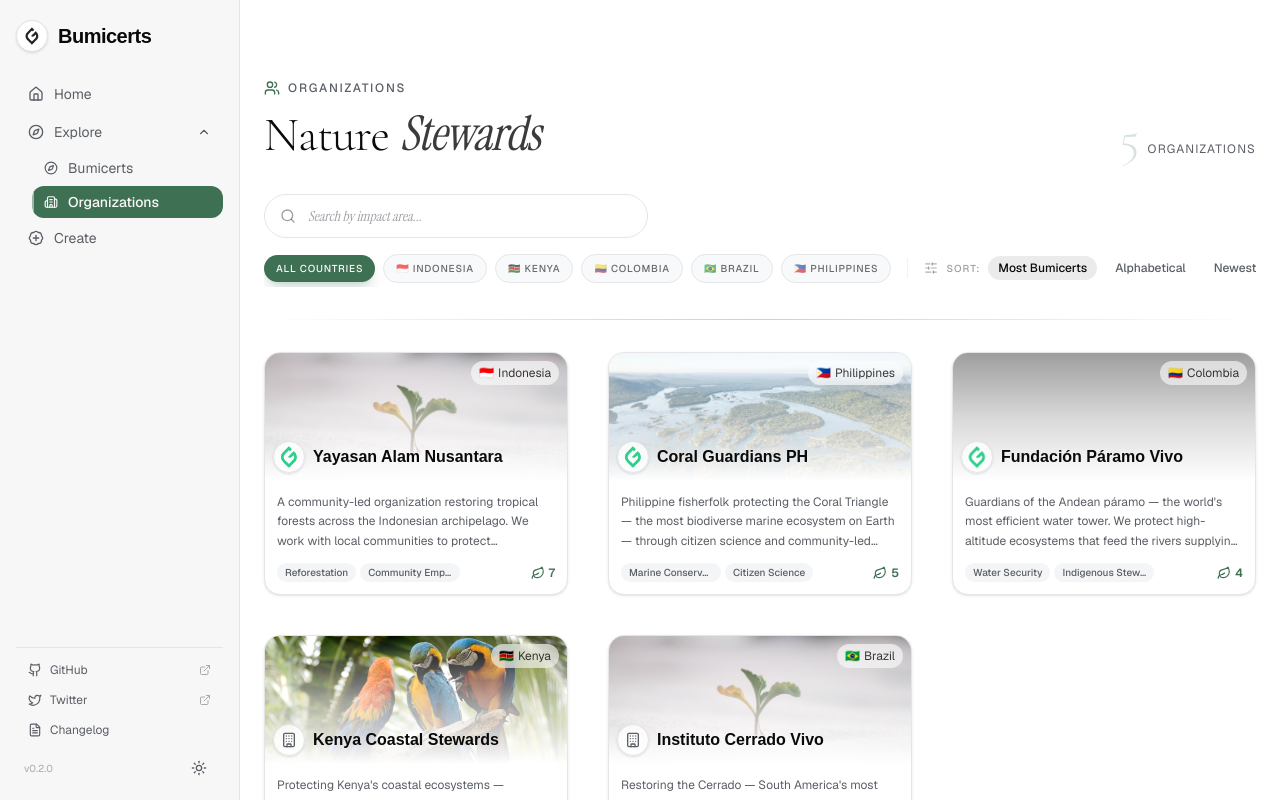
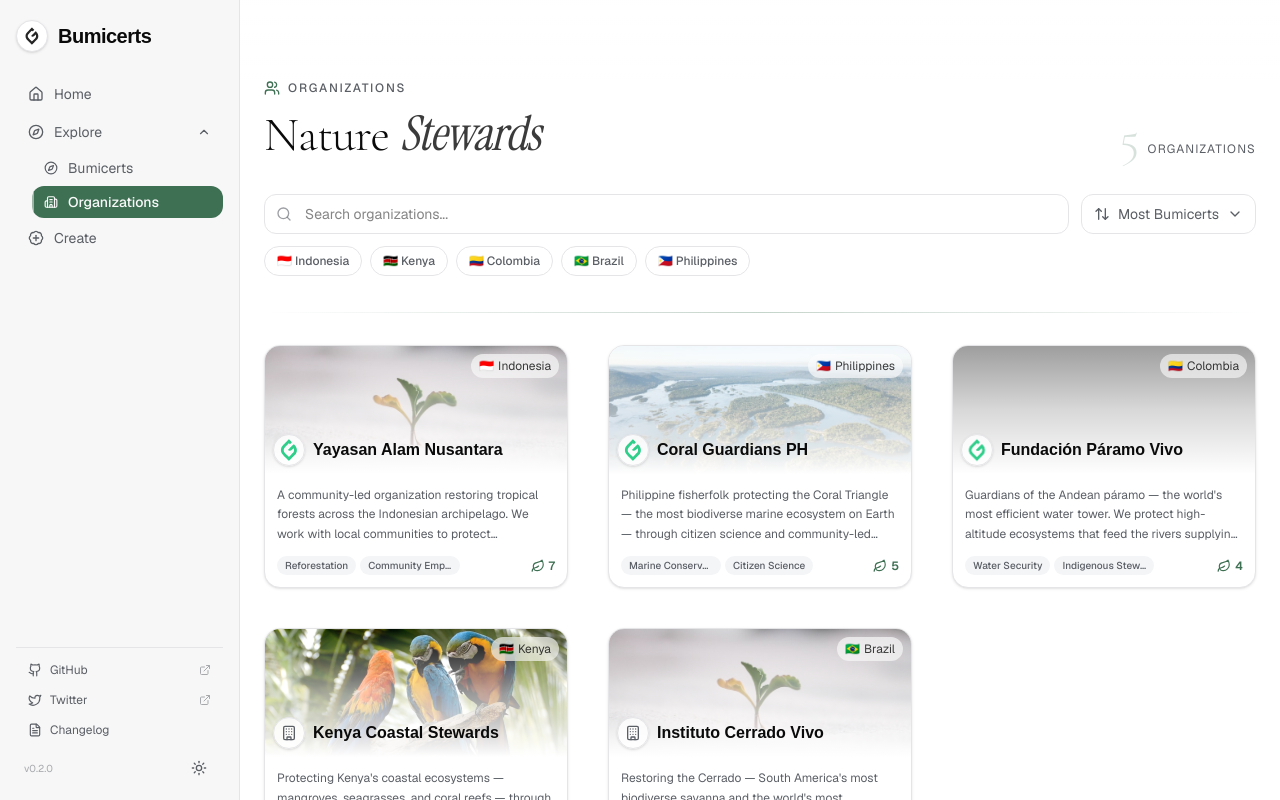
Before and after one commit to GainForest/bumicerts-platform, a Next.js app: page /organization/all in a window 1280 px wide. Built offline with nearby package versions, Linux system fonts and the light colour scheme; grey boxes are pictures that could not be loaded; a web font is replaced by a local one.

Commit message:
refactor: Match organization/all filter UI to explore page style
- Row 1: Search input + Sort dropdown
- Row 2: Scrollable country chips with selected first
- Removed old FilterBar and SearchSlot components
- Consistent styling across both pages

```diff
--- a/app/(marketplace)/organization/all/_components/AllOrgsClient.tsx
+++ b/app/(marketplace)/organization/all/_components/AllOrgsClient.tsx
@@ -2,7 +2,12 @@
 
 import { useState, useMemo, useEffect } from "react";
 import { motion, AnimatePresence } from "framer-motion";
-import { SearchIcon, SlidersHorizontalIcon, BuildingIcon, UsersIcon } from "lucide-react";
+import {
+  SearchIcon,
+  ArrowUpDownIcon,
+  ChevronDownIcon,
+  UsersIcon,
+} from "lucide-react";
 import { OrganizationCard } from "./OrganizationCard";
 import { useHeaderContext } from "@/app/(marketplace)/_components/Header/context";
 import type { MockOrganization } from "@/lib/mock-data";
@@ -22,173 +27,10 @@ const SORT_OPTIONS = [
   { value: "newest", label: "Newest" },
 ];
 
-const PLACEHOLDER_TEXTS = [
-  "Search by name...",
-  "Search by country...",
-  "Search by impact area...",
-];
-
 const containerVariants = {
   hidden: {},
   visible: { transition: { staggerChildren: 0.1 } },
 };
-
-// ── Cycling placeholder ──────────────────────────────
-
-function CyclingPlaceholder({ visible }: { visible: boolean }) {
-  const [index, setIndex] = useState(0);
-
-  useEffect(() => {
-    if (!visible) return;
-    const id = setInterval(() => {
-      setIndex((i) => (i + 1) % PLACEHOLDER_TEXTS.length);
-    }, 2500);
-    return () => clearInterval(id);
-  }, [visible]);
-
-  if (!visible) return null;
-
-  return (
-    <AnimatePresence mode="wait">
-      <motion.span
-        key={index}
-        initial={{ opacity: 0, y: 4 }}
-        animate={{ opacity: 1, y: 0 }}
-        exit={{ opacity: 0, y: -4 }}
-        transition={{ duration: 0.25 }}
-        className="text-muted-foreground/60 text-sm pointer-events-none select-none"
-        style={{ fontFamily: "var(--font-instrument-serif-var)", fontStyle: "italic" }}
-      >
-        {PLACEHOLDER_TEXTS[index]}
-      </motion.span>
-    </AnimatePresence>
-  );
-}
-
-// ── Search component ─────────────────────────────────
-
-function SearchSlot({
-  query,
-  setQuery,
-}: {
-  query: string;
-  setQuery: (q: string) => void;
-}) {
-  return (
-    <div className="relative flex items-center w-full max-w-sm">
-      <SearchIcon className="absolute left-4 h-4 w-4 text-muted-foreground/60 pointer-events-none" />
-      <input
-        type="text"
-        value={query}
-        onChange={(e) => setQuery(e.target.value)}
-        className={cn(
-          "w-full h-11 pl-11 pr-4 text-sm rounded-full border border-border bg-background",
-          "focus:outline-none focus:ring-2 focus:ring-primary/20 focus:border-primary/30",
-          "transition-all duration-500 hover:border-primary/20",
-          query ? "text-foreground" : "text-transparent caret-foreground"
-        )}
-      />
-      {!query && (
-        <div className="absolute left-11 right-4 flex items-center overflow-hidden pointer-events-none">
-          <CyclingPlaceholder visible={!query} />
-        </div>
-      )}
-    </div>
-  );
-}
-
-// ── Filter bar ───────────────────────────────────────
-
-function FilterBar({
-  sort,
-  setSort,
-  countryFilter,
-  setCountryFilter,
-  countries,
-}: {
-  sort: string;
-  setSort: (s: string) => void;
-  countryFilter: string | null;
-  setCountryFilter: (c: string | null) => void;
-  countries: string[];
-}) {
-  return (
-    <motion.div
-      initial={{ opacity: 0, y: 12 }}
-      animate={{ opacity: 1, y: 0 }}
-      transition={{ duration: 0.5, delay: 0.3, ease: [0.25, 0.1, 0.25, 1] }}
-      className="flex items-center gap-4 overflow-x-auto scrollbar-hidden pb-1"
-    >
-      {/* Country filter pills */}
-      <div className="flex items-center gap-2 shrink-0">
-        <motion.button
-          whileHover={{ scale: 1.02 }}
-          whileTap={{ scale: 0.98 }}
-          transition={{ type: "spring", stiffness: 400, damping: 25 }}
-          onClick={() => setCountryFilter(null)}
-          className={cn(
-            "text-[10px] uppercase tracking-[0.08em] font-medium rounded-full px-3 py-1.5 whitespace-nowrap cursor-pointer transition-all duration-500",
-            countryFilter === null
-              ? "bg-primary text-primary-foreground shadow-lg shadow-primary/20"
-              : "text-foreground/60 bg-muted/60 border border-border/50 hover:border-primary/20"
-          )}
-        >
-          All Countries
-        </motion.button>
-        {countries.map((code, index) => {
-          const data = COUNTRY_MAP[code];
-          return (
-            <motion.button
-              key={code}
-              initial={{ opacity: 0, y: 8 }}
-              animate={{ opacity: 1, y: 0 }}
-              transition={{ duration: 0.4, delay: index * 0.05 + 0.4 }}
-              whileHover={{ scale: 1.02 }}
-              whileTap={{ scale: 0.98 }}
-              onClick={() => setCountryFilter(countryFilter === code ? null : code)}
-              className={cn(
-                "text-[10px] uppercase tracking-[0.08em] font-medium rounded-full px-3 py-1.5 whitespace-nowrap cursor-pointer transition-all duration-500 flex items-center gap-1",
-                countryFilter === code
-                  ? "bg-primary text-primary-foreground shadow-lg shadow-primary/20"
-                  : "text-foreground/60 bg-muted/60 border border-border/50 hover:border-primary/20"
-              )}
-            >
-              {data?.emoji} {data?.name ?? code}
-            </motion.button>
-          );
-        })}
-      </div>
-
-      {/* Subtle separator */}
-      <div className="h-5 w-px bg-border/50 shrink-0" />
-
-      {/* Sort options */}
-      <div className="flex items-center gap-2 shrink-0">
-        <SlidersHorizontalIcon className="h-3.5 w-3.5 text-muted-foreground/50" />
-        <span className="text-[10px] uppercase tracking-[0.1em] text-muted-foreground/60 font-medium">
-          Sort:
-        </span>
-        {SORT_OPTIONS.map((option) => (
-          <motion.button
-            key={option.value}
-            whileHover={{ scale: 1.02 }}
-            whileTap={{ scale: 0.98 }}
-            transition={{ type: "spring", stiffness: 400, damping: 25 }}
-            onClick={() => setSort(option.value)}
-            className={cn(
-              "text-xs font-medium px-2.5 py-1 rounded-lg transition-all duration-300 cursor-pointer",
-              sort === option.value
-                ? "text-foreground bg-foreground/[0.08]"
-                : "text-muted-foreground hover:text-foreground"
-            )}
-          >
-            {option.label}
-          </motion.button>
-        ))}
-      </div>
-    </motion.div>
-  );
-}
 
 // ── Main client component ─────────────────────────────
 
@@ -196,6 +38,7 @@ export function AllOrgsClient({ organizations }: { organizations: MockOrganizati
   const [query, setQuery] = useState("");
   const [sort, setSort] = useState("bumicerts");
   const [countryFilter, setCountryFilter] = useState<string | null>(null);
+  const [openDropdown, setOpenDropdown] = useState<string | null>(null);
   const { setRightContent } = useHeaderContext();
 
   // Clear header slots on unmount
@@ -237,6 +80,19 @@ export function AllOrgsClient({ organizations }: { organizations: MockOrganizati
     }
     return result;
   }, [query, sort, countryFilter, organizations]);
+
+  // Build country chips: selected first
+  const countryChips = useMemo(() => {
+    const allCountries = countries.map((code) => ({
+      code,
+      data: COUNTRY_MAP[code],
+      isSelected: countryFilter === code,
+    }));
+    return [
+      ...allCountries.filter((c) => c.isSelected),
+      ...allCountries.filter((c) => !c.isSelected),
+    ];
+  }, [countries, countryFilter]);
 
   return (
     <section className="pt-6 pb-20 md:pb-28 px-6">
@@ -291,21 +147,92 @@ export function AllOrgsClient({ organizations }: { organizations: MockOrganizati
           </motion.div>
         </motion.div>
 
-        {/* Search + filters inline */}
+        {/* Search + filters - matching explore page style */}
         <motion.div
           initial={{ opacity: 0, y: 16 }}
           animate={{ opacity: 1, y: 0 }}
           transition={{ duration: 0.5, delay: 0.2, ease: [0.25, 0.1, 0.25, 1] }}
-          className="flex flex-col gap-4"
+          className="space-y-3"
         >
-          <SearchSlot query={query} setQuery={setQuery} />
-          <FilterBar
-            sort={sort}
-            setSort={setSort}
-            countryFilter={countryFilter}
-            setCountryFilter={setCountryFilter}
-            countries={countries}
-          />
+          {/* Row 1: Search + Sort */}
+          <div className="flex items-center gap-3">
+            {/* Search */}
+            <div className="relative flex-1 min-w-0">
+              <SearchIcon className="absolute left-3 top-1/2 -translate-y-1/2 h-4 w-4 text-muted-foreground/60" />
+              <input
+                type="text"
+                value={query}
+                onChange={(e) => setQuery(e.target.value)}
+                placeholder="Search organizations..."
+                className="w-full h-10 pl-10 pr-4 text-sm rounded-lg border border-border bg-background focus:outline-none focus:ring-2 focus:ring-primary/20 transition-all"
+              />
+            </div>
+
+            {/* Sort dropdown */}
+            <div className="relative shrink-0">
+              <button
+                onClick={() => setOpenDropdown(openDropdown === "sort" ? null : "sort")}
+                className="flex items-center gap-2 h-10 px-3 text-sm text-muted-foreground hover:text-foreground border border-border rounded-lg transition-colors"
+              >
+                <ArrowUpDownIcon className="h-4 w-4" />
+                <span className="hidden sm:inline">{SORT_OPTIONS.find((o) => o.value === sort)?.label}</span>
+                <ChevronDownIcon
+                  className={cn("h-4 w-4 transition-transform", openDropdown === "sort" && "rotate-180")}
+                />
+              </button>
+
+              <AnimatePresence>
+                {openDropdown === "sort" && (
+                  <motion.div
+                    initial={{ opacity: 0, y: -8 }}
+                    animate={{ opacity: 1, y: 0 }}
+                    exit={{ opacity: 0, y: -8 }}
+                    className="absolute right-0 top-full mt-1 w-40 bg-background border border-border rounded-lg shadow-xl z-20 py-1"
+                  >
+                    {SORT_OPTIONS.map((option) => (
+                      <button
+                        key={option.value}
+                        onClick={() => {
+                          setSort(option.value);
+                          setOpenDropdown(null);
+                        }}
+                        className={cn(
+                          "w-full text-left px-3 py-2 text-sm transition-colors",
+                          sort === option.value
+                            ? "text-primary bg-primary/5"
+                            : "text-muted-foreground hover:text-foreground hover:bg-muted/50"
+                        )}
+                      >
+                        {option.label}
+                      </button>
+                    ))}
+                  </motion.div>
+                )}
+              </AnimatePresence>
+            </div>
+          </div>
+
+          {/* Row 2: Scrollable country chips (selected first) */}
+          <div className="flex items-center gap-3">
+            <div className="flex-1 min-w-0 overflow-x-auto scrollbar-hidden">
+              <div className="flex items-center gap-2 pb-1">
+                {countryChips.map((country) => (
+                  <button
+                    key={country.code}
+                    onClick={() => setCountryFilter(countryFilter === country.code ? null : country.code)}
+                    className={cn(
+                      "shrink-0 text-xs font-medium rounded-full px-3 py-1.5 border transition-all whitespace-nowrap",
+                      country.isSelected
+                        ? "bg-foreground text-background border-foreground"
+                        : "text-muted-foreground border-border hover:border-foreground/50 hover:text-foreground"
+                    )}
+                  >
+                    {country.data?.emoji} {country.data?.name ?? country.code}
+                  </button>
+                ))}
+              </div>
+            </div>
+          </div>
         </motion.div>
 
         {/* Gradient separator line */}
```
